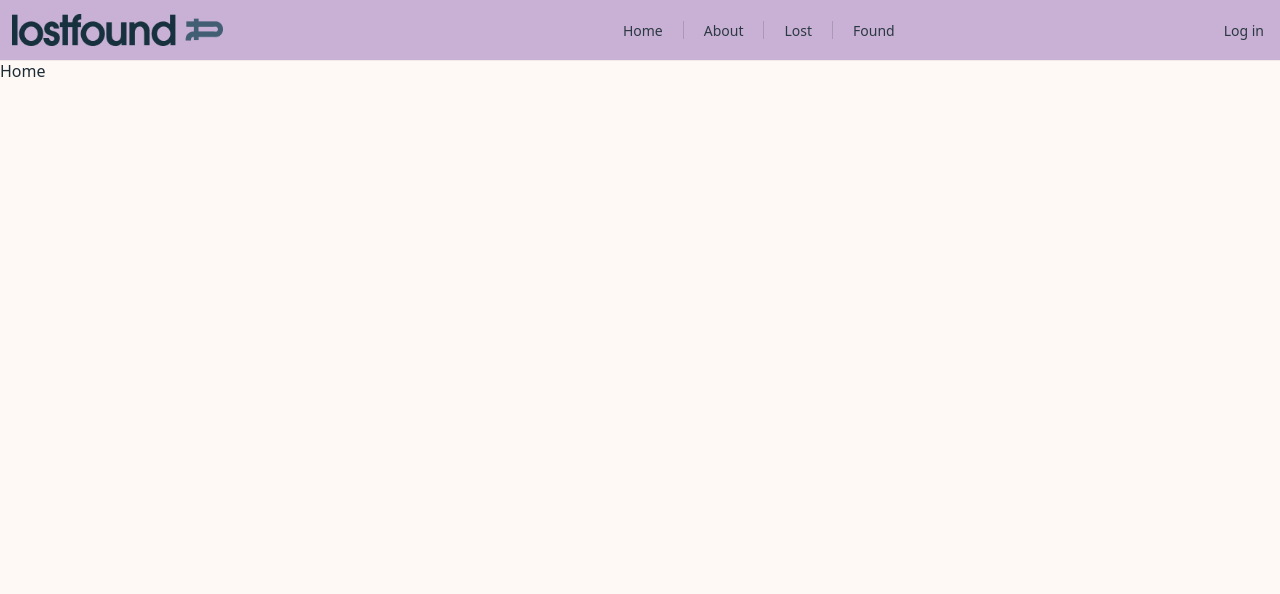
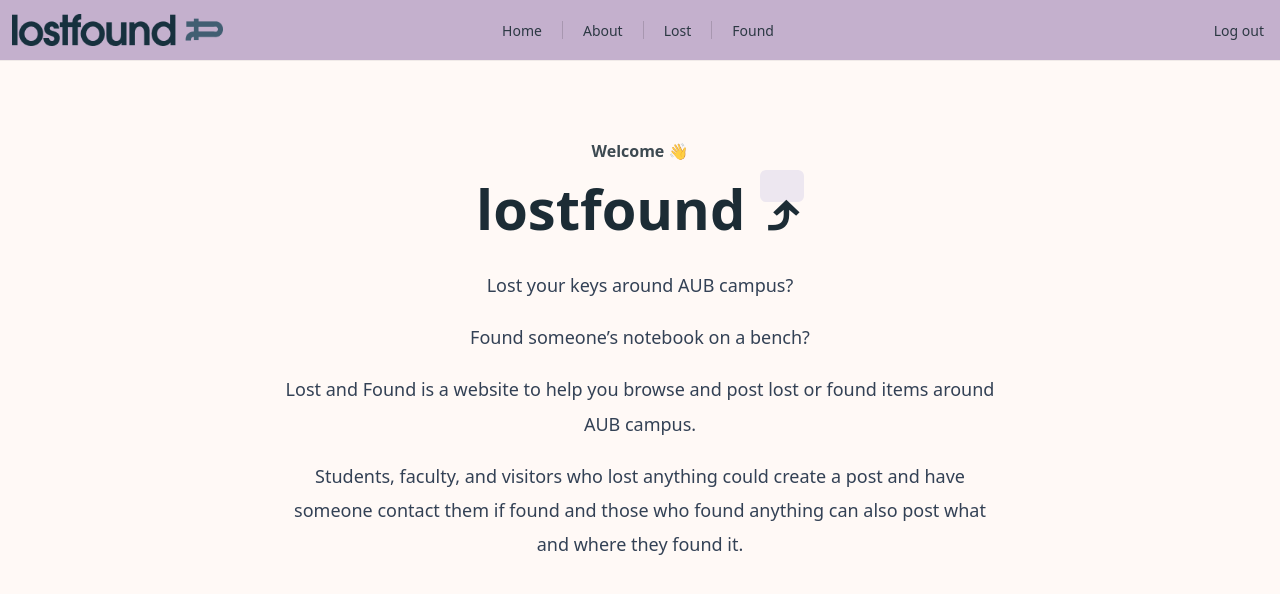
Before and after one commit to mariamelwirish/lost-and-found, a React (Vite) app in the folder frontend/: page /home in a window 1280 px wide. Shown: the top 594 px of the page. Built offline with nearby package versions, Linux system fonts and the light colour scheme.

Commit message:
updated welcome page

```diff
--- a/frontend/src/components/Navbar.jsx
+++ b/frontend/src/components/Navbar.jsx
@@ -1,19 +1,33 @@
-import { Link, NavLink } from "react-router-dom";
+import { Link, NavLink, useLocation, useNavigate } from "react-router-dom";
+import { clearUser } from "../utils/session";
 
 export default function Navbar() {
+  const { pathname } = useLocation();
+  // Treat both "/" and "/home" as the landing page
+  const isHomePage = pathname === "/" || pathname === "/home";
+
+  const navigate = useNavigate();
+  const handleLogout = () => {
+    // Remove the saved user used by the Home greeting
+    clearUser();
+    // (Optional) also clear your auth token/cookies, if any:
+    // localStorage.removeItem("token");
+    // document.cookie = "token=; Max-Age=0; path=/;";
+    navigate("/login");
+  };
+
   return (
     <header className="topbar">
       <div className="bar">
         <div className="inner">
-          {/* LEFT: logo (link to "/") */}
+          {/* LEFT: brand (link to "/") */}
           <Link to="/" className="brand" aria-label="Lost & Found">
-  <img src="/lostfound-dark.png" alt="lostfound" className="brand-img" />
-</Link>
+            <img src="/lostfound-dark.png" alt="lostfound" className="brand-img" />
+          </Link>
 
-
-          {/* CENTER: menu */}
+          {/* CENTER: menu (kept simple so CSS centers it) */}
           <nav className="nav center-nav">
-            <NavLink to="/home">Home</NavLink>
+            <NavLink to="/">Home</NavLink>
             <span className="sep" />
             <NavLink to="/about">About</NavLink>
             <span className="sep" />
@@ -22,9 +36,21 @@ export default function Navbar() {
             <a className="disabled">Found</a>
           </nav>
 
-          {/* RIGHT: auth */}
+          {/* RIGHT: Home ONLY shows Logout (plain text link); others show Login */}
           <div className="nav right">
-            <Link to="/login">Log in</Link>
+            {isHomePage ? (
+              <a
+                href="/login"
+                onClick={(e) => {
+                  e.preventDefault();
+                  handleLogout();
+                }}
+              >
+                Log out
+              </a>
+            ) : (
+              <Link to="/login">Log in</Link>
+            )}
           </div>
         </div>
       </div>
--- a/frontend/src/index.css
+++ b/frontend/src/index.css
@@ -1,6 +1,6 @@
 /* ===== Theme (Lavender / Blueish) ===== */
 :root{
-  --brand:#C8B1D4;         /* lavender bar/buttons */
+  --brand:#C4B0CD;         /* lavender bar/buttons */
   --brand-dark:#B79FC8;    /* hover/darker lavender */
   --canvas:#FFF9F6;        /* warm off-white page bg */
   --ink:#1C2C35;           /* dark slate text */
@@ -199,3 +199,22 @@ a:hover{text-decoration:underline}
 }
 .form-foot a{ font-size:13px; opacity:.9; }
 .form-foot a:hover{ opacity:1; text-decoration:underline; }
+
+/* ===== Home hero ===== */
+.hero { max-width: 760px; margin: 80px auto; padding: 0 16px 60px; text-align: center; }
+.hero .title { font-size: clamp(32px, 6vw, 56px); font-weight: 800; margin: 0; }
+.hero .badge { display:inline-grid; place-items:center; width:44px; height:32px; border-radius:6px;
+               background: color-mix(in srgb, var(--brand) 30%, white); font-weight:700; }
+.hero .intro { margin-top: 22px; line-height: 1.9; font-size: clamp(14px, 2.2vw, 18px); color:#334155; }
+
+.topbar .inner{ grid-template-columns: 1fr auto 1fr !important; }
+.topbar .center-nav{ justify-self: center !important; margin-left: 0 !important; }
+.topbar .right{ justify-self: end !important; }
+
+.welcome{
+  text-align:center;
+  margin: 12px 0 8px;
+  font-weight: 600;
+  color: var(--ink);
+  opacity: .85;
+}
--- a/frontend/src/pages/Home.jsx
+++ b/frontend/src/pages/Home.jsx
@@ -1,5 +1,38 @@
+import { useMemo } from "react";
+import { getUser } from "../utils/session";
+
 function Home() {
-    return <div>Home</div>
+  const user = useMemo(() => getUser(), []);
+  const displayName =
+    user?.name ||
+    user?.username ||
+    (user?.email ? user.email.split("@")[0] : "");
+
+  return (
+    <main className="hero">
+      {/* Optional small line above the big title */}
+      <div className="welcome">
+        Welcome{displayName ? `, ${displayName}` : ""} 👋
+      </div>
+
+      <h1 className="title">
+        lostfound <span className="badge">⤴</span>
+      </h1>
+
+      <div className="intro">
+        <p>Lost your keys around AUB campus?</p>
+        <p>Found someone’s notebook on a bench?</p>
+        <p>
+          Lost and Found is a website to help you browse and post lost or
+          found items around AUB campus.
+        </p>
+        <p>
+          Students, faculty, and visitors who lost anything could create a post
+          and have someone contact them if found and those who found anything
+          can also post what and where they found it.
+        </p>
+      </div>
+    </main>
+  );
 }
-
 export default Home;
--- a/frontend/src/pages/Login.jsx
+++ b/frontend/src/pages/Login.jsx
@@ -1,5 +1,6 @@
 import { useState } from "react";
 import { Link, useNavigate } from "react-router-dom";
+import { setUser, getUser } from "../utils/session";
 
 export default function Login() {
   const [email, setEmail] = useState("");
@@ -7,23 +8,34 @@ export default function Login() {
   const [error, setError] = useState("");
   const navigate = useNavigate();
 
-  function onSubmit(e) {
+  async function onSubmit(e) {
     e.preventDefault();
     setError("");
 
     if (!email || !password) {
-      return setError("Please fill in both fields.");
+      setError("Please fill in both fields.");
+      return;
     }
-    // TODO: call backend
-    // simulate success
-    navigate("/home");
+
+    try {
+      // TODO: call your real backend here and use the returned user object.
+      // For now, DO NOT overwrite username; just update email.
+      const existing = getUser() || {};
+      setUser({
+        ...existing,
+        email,         // update email
+        // keep existing.name / existing.username if they already exist
+      });
+
+      navigate("/home"); // or "/" if your home route is "/"
+    } catch (err) {
+      setError("Login failed. Please try again.");
+    }
   }
 
   return (
     <div className="center">
       <form className="form" onSubmit={onSubmit}>
-
-        {/* wordmark */}
         <div className="brand-hero">
           <img src="/lostfound.png" alt="lostfound" className="brand-hero-logo" />
         </div>
@@ -35,9 +47,8 @@ export default function Login() {
             placeholder="you@mail.aub.edu or you@aub.edu.lb"
             className="input"
             value={email}
-  onChange={e => setEmail(e.target.value)}
+            onChange={(e) => setEmail(e.target.value)}
           />
-
         </label>
 
         <label className="field">
@@ -47,14 +58,13 @@ export default function Login() {
             placeholder="********"
             className="input"
             value={password}
-    onChange={e=>setPassword(e.target.value)}
+            onChange={(e) => setPassword(e.target.value)}
           />
         </label>
 
         <div className="form-foot">
           <Link to="/forgot">Forgot password?</Link>
         </div>
-
 
         {error && <div className="error">{error}</div>}
 
--- a/frontend/src/pages/Signup.jsx
+++ b/frontend/src/pages/Signup.jsx
@@ -1,5 +1,6 @@
 import { useState } from "react";
 import { Link, useNavigate } from "react-router-dom";
+import { setUser } from "../utils/session"; // <-- store user for Home greeting
 
 export default function Signup() {
   const [form, setForm] = useState({
@@ -11,19 +12,41 @@ export default function Signup() {
 
   function update(k, v) { setForm(p => ({ ...p, [k]: v })); }
 
-  function onSubmit(e) {
+  async function onSubmit(e) {
     e.preventDefault();
     setError("");
 
+    const firstName = form.firstName.trim();
+    const lastName  = form.lastName.trim();
+    const username  = form.username.trim();
+    const email     = form.email.trim();
+    const phone     = form.phone.trim();
+    const password  = form.password; // keep as-is
+
     // quick front-end validation
-    if (!form.firstName || !form.lastName || !form.username ||
-        !form.email || !form.password) {
-      return setError("Please fill all required fields.");
+    if (!firstName || !lastName || !username || !email || !password) {
+      setError("Please fill all required fields.");
+      return;
     }
 
-    // TODO: call backend
-    // simulate success
-    navigate("/login");
+    try {
+      // TODO: replace with your real API call
+      // const res = await axios.post("/api/signup", { firstName, lastName, username, email, phone, password });
+      // const data = res?.data?.user ?? res?.data ?? res;
+
+      // Save WHAT WE WANT TO GREET WITH:
+      setUser({
+        name: `${firstName} ${lastName}`.trim(),
+        username,        // <-- this is the display you want
+        email,
+        phone
+      });
+
+      // Go to Home so you see: "Welcome, <username>"
+      navigate("/home"); // use "/" if your home route is "/"
+    } catch (err) {
+      setError("Signup failed. Please try again.");
+    }
   }
 
   return (
@@ -31,38 +54,63 @@ export default function Signup() {
       <form className="form" onSubmit={onSubmit}>
         <div className="brand-hero">
           <img src="/lostfound.png" alt="lostfound" className="brand-hero-logo" />
-
         </div>
 
         <div style={{ display:"grid", gridTemplateColumns:"1fr 1fr", gap:"10px" }}>
           <label className="field">
             <span>First Name</span>
-            <input className="input" value={form.firstName} onChange={e=>update("firstName", e.target.value)} />
+            <input
+              className="input"
+              value={form.firstName}
+              onChange={e=>update("firstName", e.target.value)}
+            />
           </label>
           <label className="field">
             <span>Last Name</span>
-            <input className="input" value={form.lastName} onChange={e=>update("lastName", e.target.value)} />
+            <input
+              className="input"
+              value={form.lastName}
+              onChange={e=>update("lastName", e.target.value)}
+            />
           </label>
         </div>
 
         <label className="field">
           <span>Username</span>
-          <input className="input" value={form.username} onChange={e=>update("username", e.target.value)} />
+          <input
+            className="input"
+            value={form.username}
+            onChange={e=>update("username", e.target.value)}
+          />
         </label>
 
         <label className="field">
           <span>Email</span>
-          <input type="email" className="input" value={form.email} onChange={e=>update("email", e.target.value)} />
+          <input
+            type="email"
+            className="input"
+            value={form.email}
+            onChange={e=>update("email", e.target.value)}
+          />
         </label>
 
         <label className="field">
           <span>Phone Number</span>
-          <input className="input" value={form.phone} onChange={e=>update("phone", e.target.value)} />
+          <input
+            className="input"
+            value={form.phone}
+            onChange={e=>update("phone", e.target.value)}
+          />
         </label>
 
         <label className="field">
           <span>Password</span>
-          <input type="password" className="input" value={form.password} onChange={e=>update("password", e.target.value)} />
+          <input
+            type="password"
+            className="input"
+            value={form.password}
+            onChange={e=>update("password", e.target.value)}
+          />
         </label>
 
         {error && <div className="error">{error}</div>}
--- /dev/null
+++ b/frontend/src/utils/session.js
@@ -0,0 +1,23 @@
+// src/utils/session.js
+export const USER_KEY = "lf_user";
+
+export function getUser() {
+  try {
+    const raw = localStorage.getItem(USER_KEY);
+    return raw ? JSON.parse(raw) : null;
+  } catch {
+    return null;
+  }
+}
+
+export function setUser(user) {
+  try {
+    localStorage.setItem(USER_KEY, JSON.stringify(user));
+  } catch {}
+}
+
+export function clearUser() {
+  try {
+    localStorage.removeItem(USER_KEY);
+  } catch {}
+}
```
Lines whose indentation alone changed are shown as unchanged.
